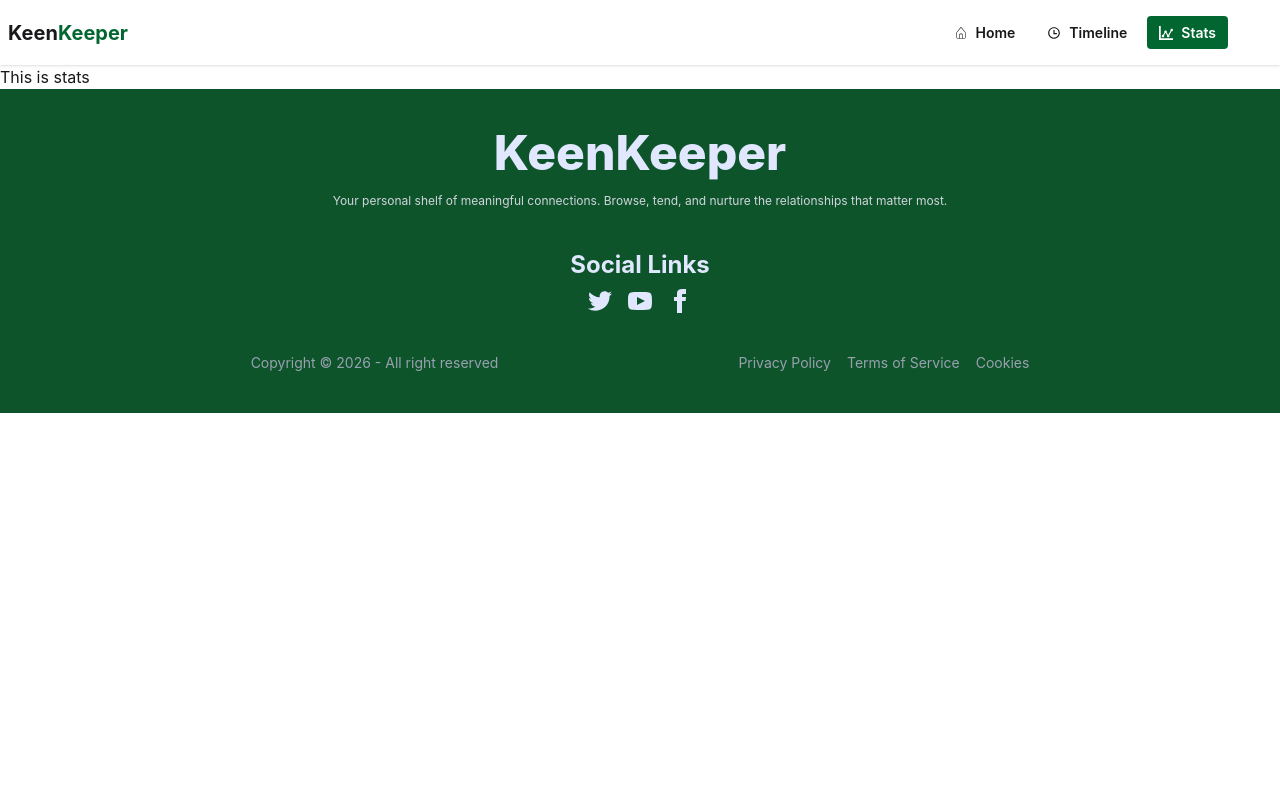
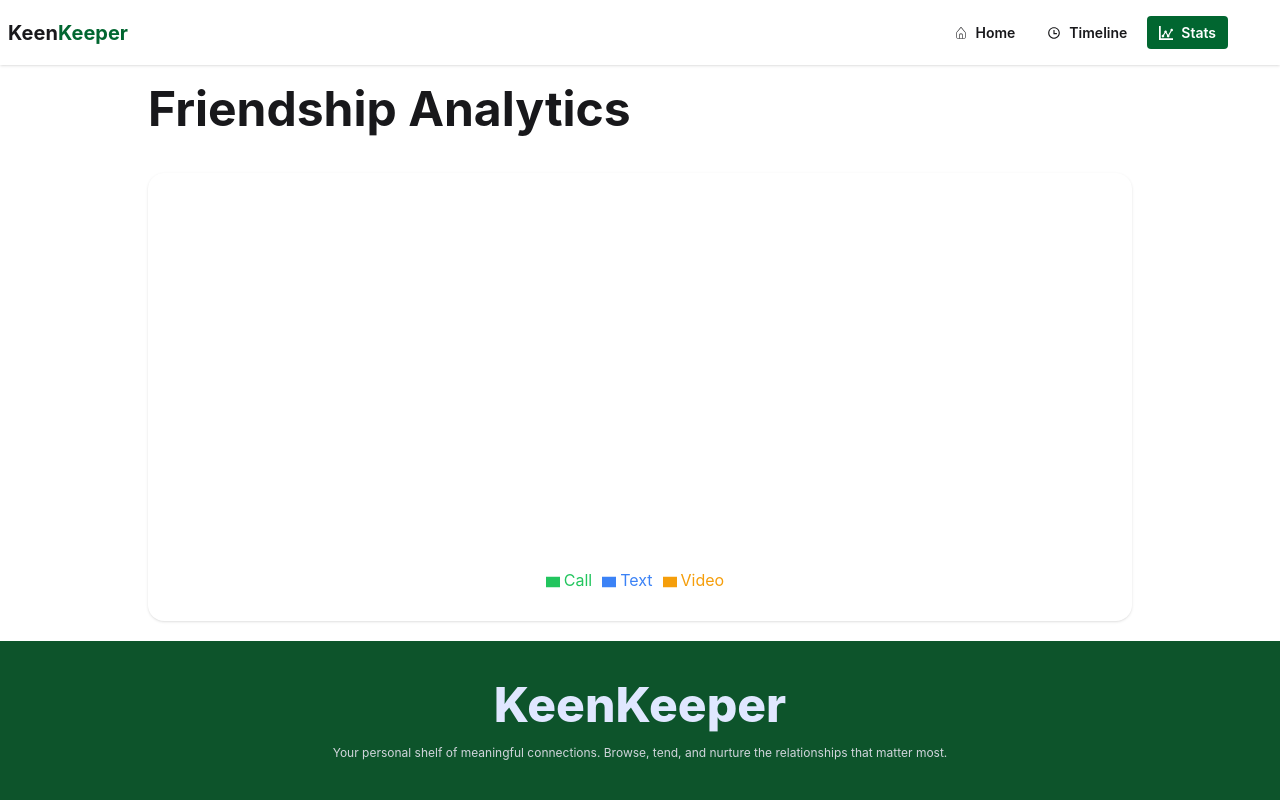
Before and after one commit to probillal/a7-keen-keeper-projects, a React (Vite) app: page /stats in a window 1280 px wide. Shown: the top 800 px of the page. Built offline with nearby package versions, Linux system fonts and the light colour scheme.

Commit message:
added pi chart and show friendship analytics data

```diff
--- a/package.json
+++ b/package.json
@@ -16,6 +16,7 @@
     "react-icons": "^5.6.0",
     "react-router": "^7.15.0",
     "react-toastify": "^11.1.0",
+    "recharts": "^3.8.1",
     "tailwindcss": "^4.2.4"
   },
   "devDependencies": {
--- a/src/Components/HomeItems/Friends.jsx
+++ b/src/Components/HomeItems/Friends.jsx
@@ -1,4 +1,4 @@
-import { use } from "react";
+import { Suspense, use } from "react";
 import Friend from "./Friend";
 
 const friendsPromise = fetch("/friends.json").then((res) => res.json());
--- a/src/Pages/HomePage.jsx
+++ b/src/Pages/HomePage.jsx
@@ -1,3 +1,4 @@
+import { Suspense } from "react";
 import Banner from "../Components/HomeItems/Banner";
 import Cards from "../Components/HomeItems/Cards";
 import Friends from "../Components/HomeItems/Friends";
@@ -7,7 +8,13 @@ const HomePage = () => {
     <div>
       <Banner></Banner>
       <Cards></Cards>
-      <Friends></Friends>
+      <Suspense
+        fallback={
+          <span className="loading loading-spinner text-success"></span>
+        }
+      >
+        <Friends></Friends>
+      </Suspense>
     </div>
   );
 };
--- a/src/Pages/Stats/Stats.jsx
+++ b/src/Pages/Stats/Stats.jsx
@@ -1,7 +1,60 @@
+import {
+  PieChart,
+  Pie,
+  Cell,
+  Tooltip,
+  Legend,
+  ResponsiveContainer,
+} from "recharts";
+
 const Stats = () => {
+  const timeline = JSON.parse(localStorage.getItem("timeline")) || [];
+
+  const analyticsData = [
+    {
+      name: "Call",
+      value: timeline.filter((item) => item.type === "Call").length,
+    },
+
+    {
+      name: "Text",
+      value: timeline.filter((item) => item.type === "Text").length,
+    },
+
+    {
+      name: "Video",
+      value: timeline.filter((item) => item.type === "Video").length,
+    },
+  ];
+
+  const COLORS = ["#22c55e", "#3b82f6", "#f59e0b"];
+
   return (
-    <div>
-      <h2>This is stats</h2>
+    <div className="max-w-5xl mx-auto p-5">
+      <h2 className="text-5xl font-bold mb-10">Friendship Analytics</h2>
+
+      <div className="bg-white p-6 rounded-2xl shadow">
+        <div className="w-full h-[400px]">
+          <ResponsiveContainer width="100%" height="100%">
+            <PieChart>
+              <Pie
+                data={analyticsData}
+                dataKey="value"
+                nameKey="name"
+                outerRadius={140}
+                label
+              >
+                {analyticsData.map((entry, index) => (
+                  <Cell key={index} fill={COLORS[index % COLORS.length]} />
+                ))}
+              </Pie>
+
+              <Tooltip />
+              <Legend />
+            </PieChart>
+          </ResponsiveContainer>
+        </div>
+      </div>
     </div>
   );
 };
```
Also changed, not shown: 1 other file (tests, documents, lock files or other folders).
